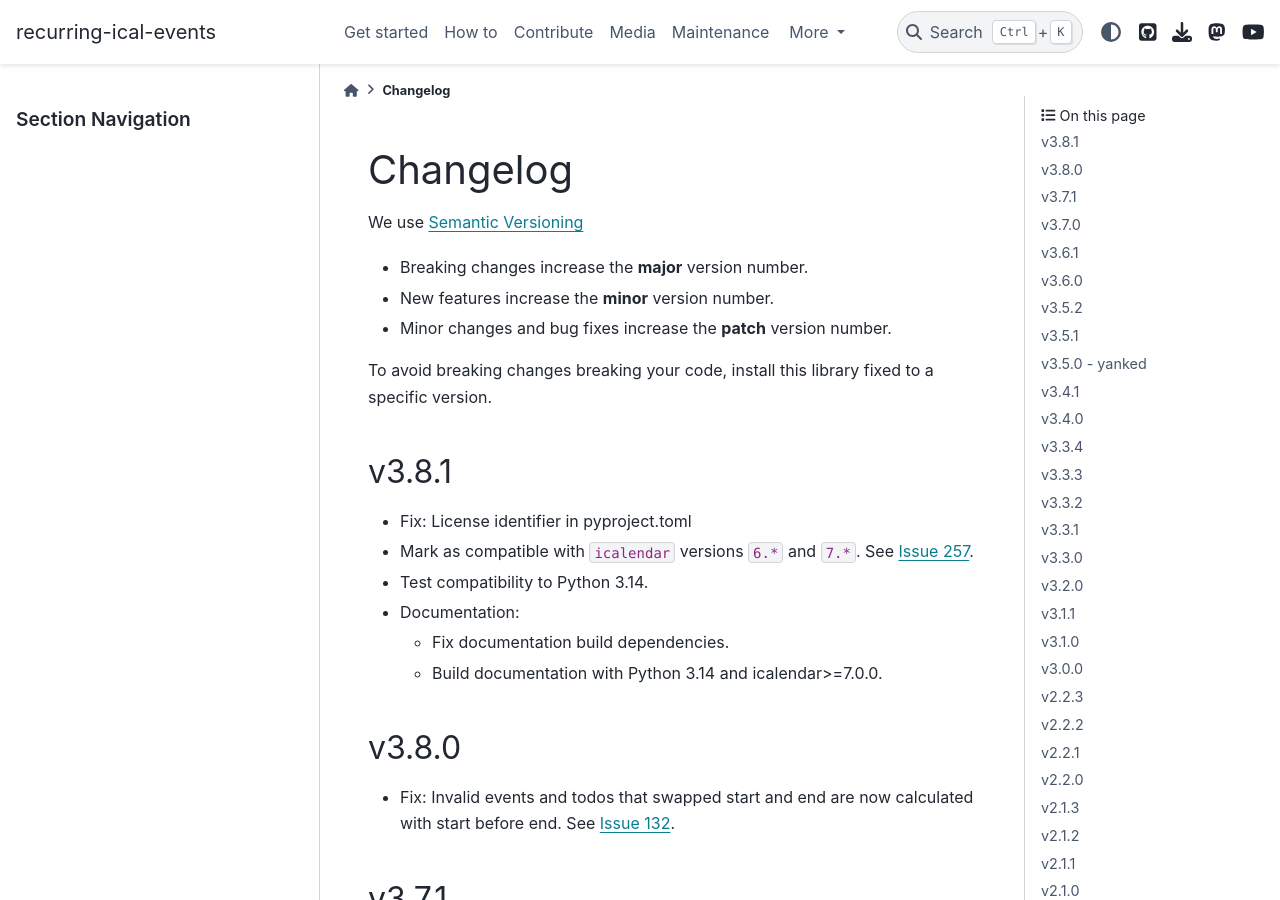
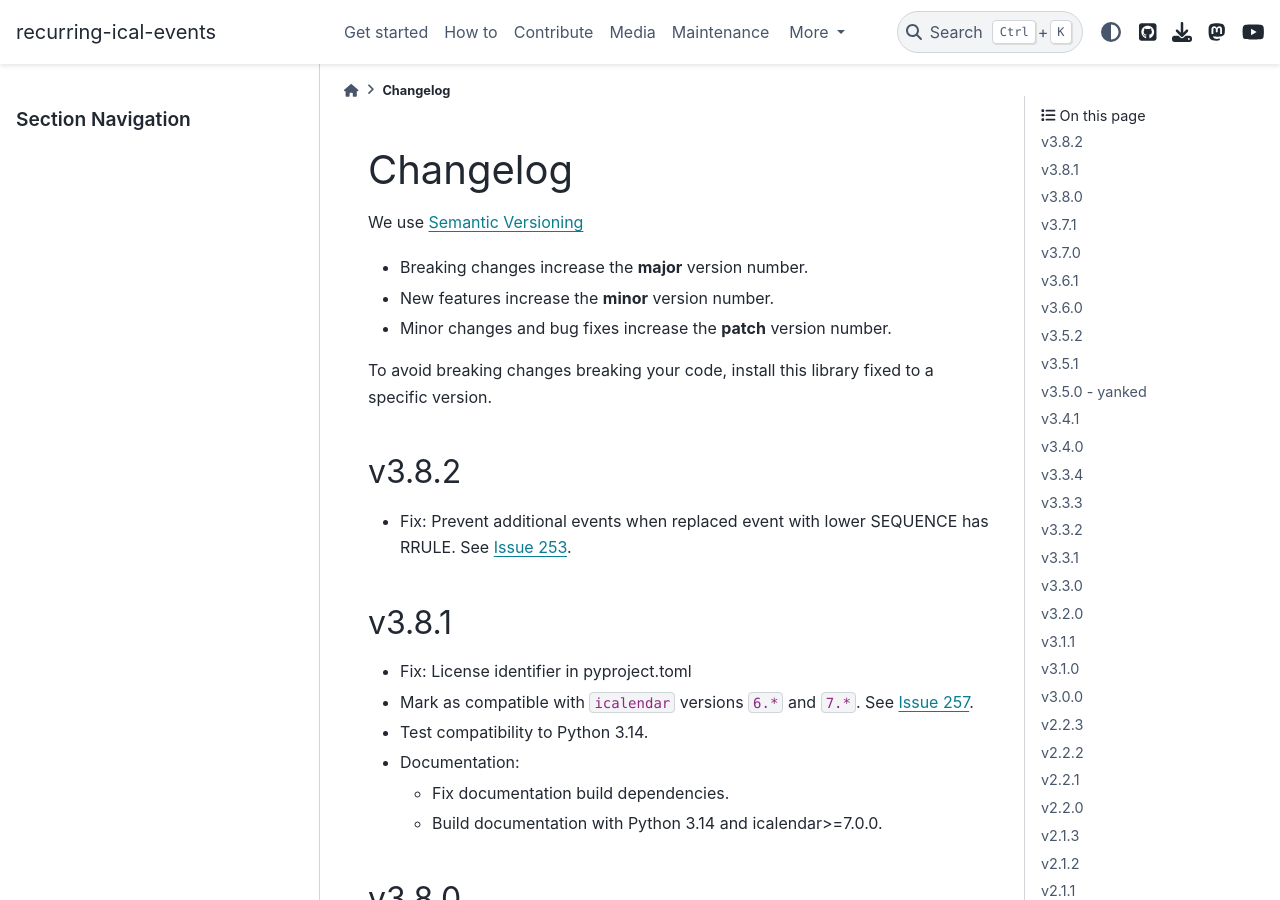
Before and after one commit to niccokunzmann/python-recurring-ical-events, a Sphinx documentation site: the page built from docs/changelog.md, in a window 1280 px wide and 900 px high. Built offline with Sphinx 7.4.7 and the PyData theme 0.15.4, drawn with Linux system fonts in a browser that asks for light colours.

Commit message:
log changes

```diff
--- a/docs/changelog.md
+++ b/docs/changelog.md
@@ -14,6 +14,10 @@ We use [Semantic Versioning](https://semver.org)
 - Minor changes and bug fixes increase the **patch** version number.
 
 To avoid breaking changes breaking your code, install this library fixed to a specific version.
+
+## v3.8.2
+
+- Fix: Prevent additional events when replaced event with lower SEQUENCE has RRULE. See [Issue 253](https://github.com/niccokunzmann/python-recurring-ical-events/issues/253).
 
 ## v3.8.1
 
```
